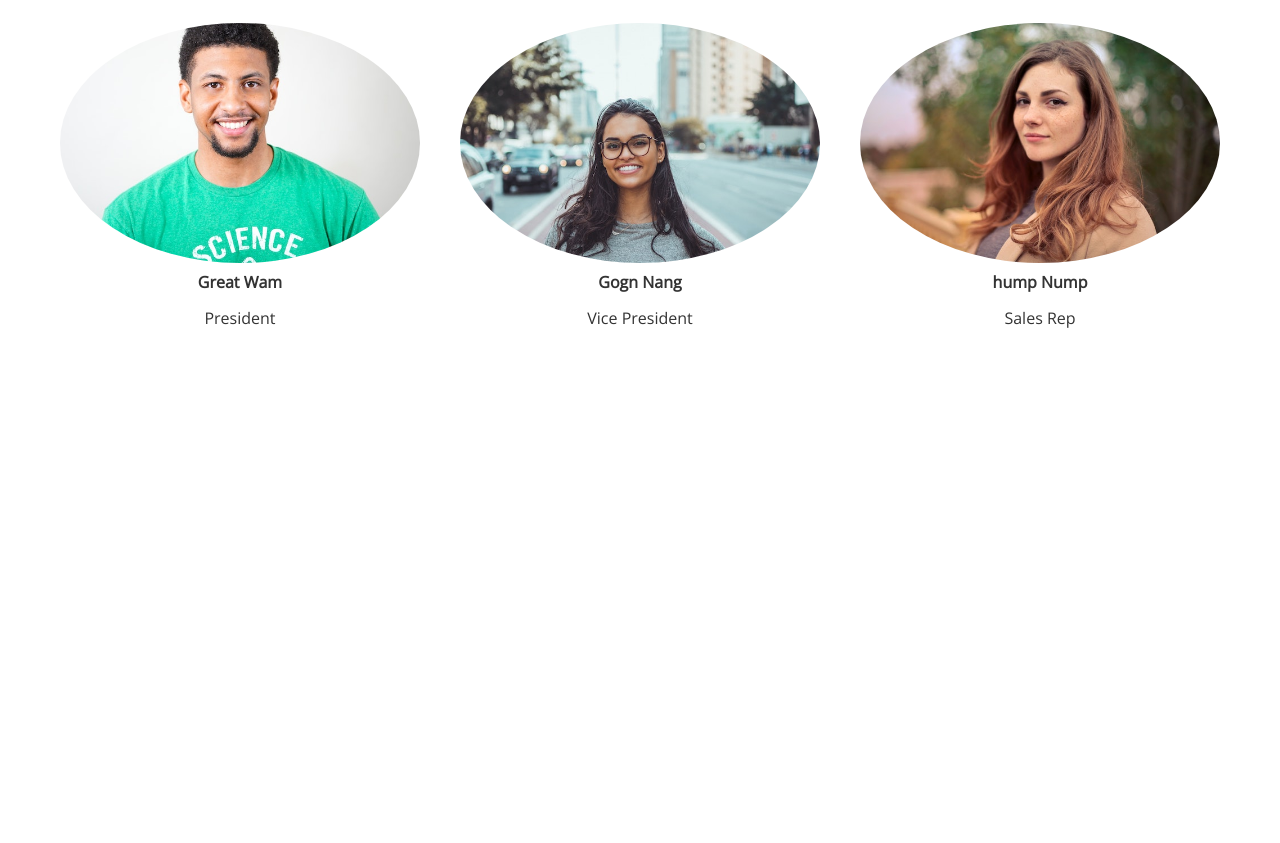
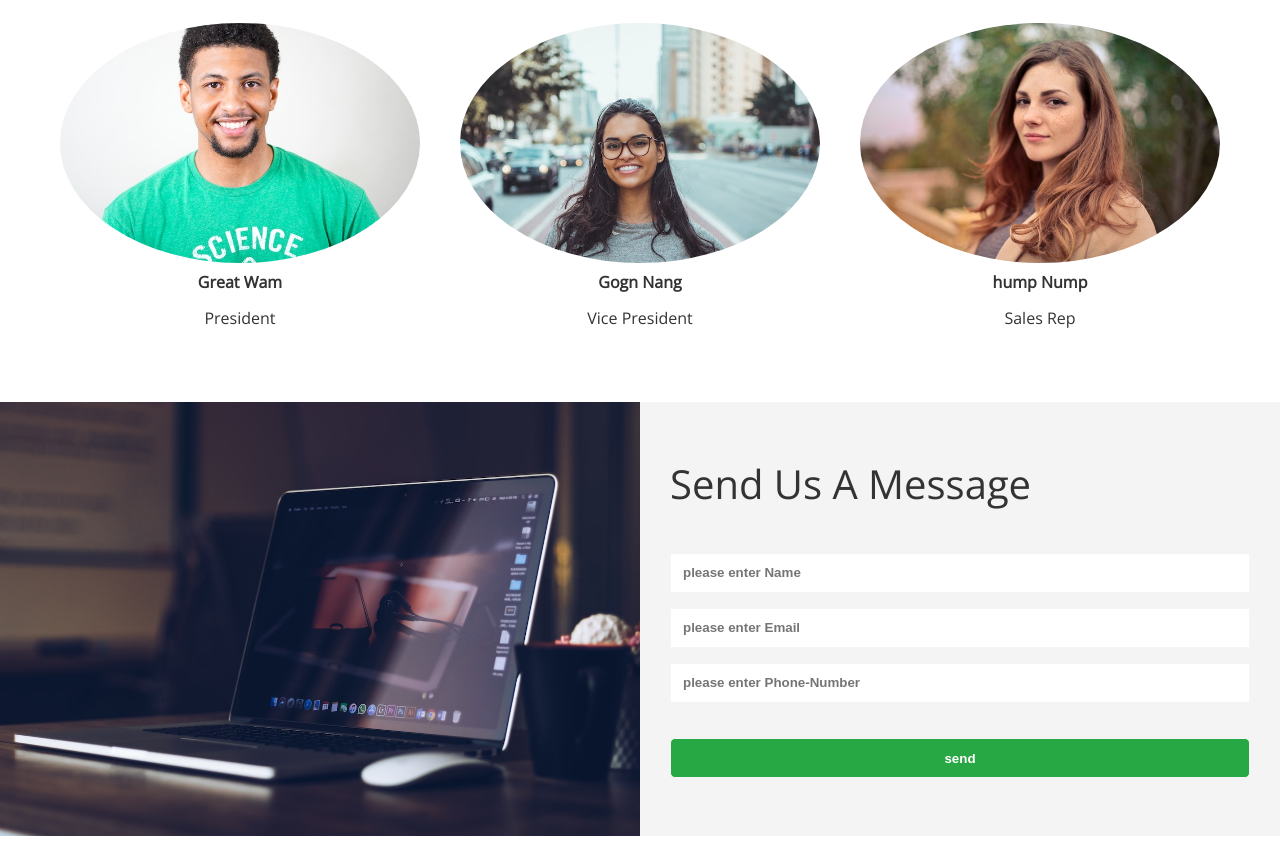
Before and after one commit to arnold-O/Tailwind-Files, a plain HTML site: page edgeLedger/index.html in a window 1280 px wide. Shown: the part 2983-3826 px from the top of the page. Before the commit the page ends 3385 px from the top, so only its background shows below. Drawn offline with nearby package versions, Linux system fonts and the light colour scheme.

Commit message:
contact form area

```diff
--- a/edgeLedger/index.html
+++ b/edgeLedger/index.html
@@ -174,6 +174,40 @@
        </div>
     </section>
     <!-- Team -->
+    <!-- Contact -->
+    <section id="contact" class="contact flex-columns">
+
+        <div class="row">
+            <div class="column">
+                <div class="column-1">
+                    <img src="./images/contact.jpg" alt="">
+
+                </div>
+            </div>
+            <div class="column">
+                <div class="column-2 bg-light">
+                    <h2>Send Us A Message</h2>
+                <form action="" class="callback-form">
+                    <div class="form-control">
+                        <label for="name"></label>
+                        <input type="text" name="name" id="name" placeholder="please enter Name">
+                    </div>
+                    <div class="form-control">
+                        <label for="name"></label>
+                        <input type="email" name="name" id="name" placeholder="please enter Email" >
+                    </div>
+                    <div class="form-control">
+                        <label for="phone"></label>
+                        <input type="text" name="phone" id="phone" placeholder="please enter Phone-Number">
+                    </div>
+                    <input class="btn" type="submit" value="send" id="submit">
+                </form>
+                </div>
+            </div>
+        </div>
+
+    </section>
+    <!-- Contact -->
     </main>
 
 </body>
--- a/edgeLedger/style.css
+++ b/edgeLedger/style.css
@@ -149,3 +149,41 @@ img{
 .team img{
     border-radius: 50%;
 }
+
+
+
+/* contact Us */
+.callback-form{
+    width: 100%;
+    padding: 20px 0;
+}
+
+.callback-form label{
+    display: block;
+    margin-bottom: 5px;
+}
+.callback-form .form-control{
+
+    margin-bottom: 15px;
+}
+
+
+.callback-form input{
+    width: 100%;
+    padding: 4px 4px 4px 12px;
+    height: 40px;
+    border: #f5f5f5 solid 1px;
+    font-weight: bold;
+}
+.callback-form .btn{
+    padding: 12px 0;
+    margin-top: 20px;
+}
+
+.callback-form input:focus{
+    outline-color: #28a745;
+}
+
+
+
+/* contact Us */
```
Also changed, not shown: edgeLedger/images/contact.jpg (added).
